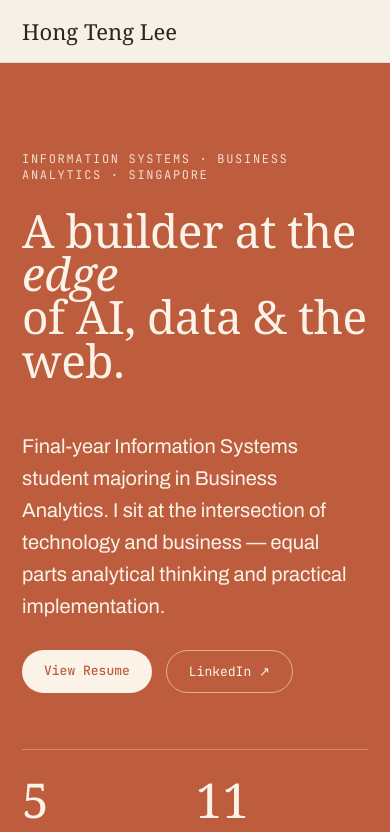
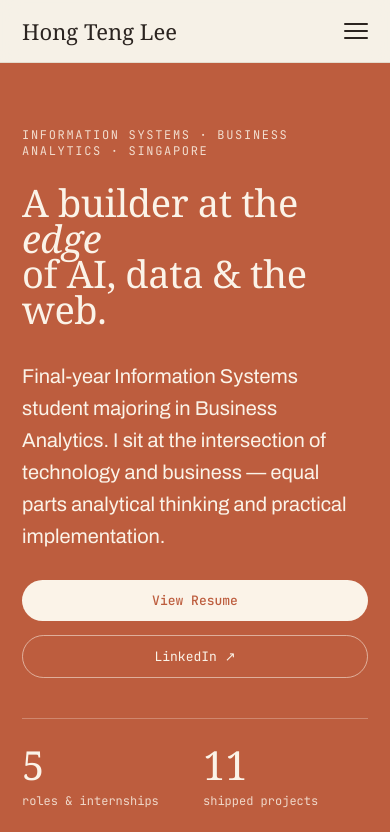
Before and after one commit to htlee1999/HTportfolio, a React (Create React App) app: page / in a window 390 px wide. Shown: the top 832 px of the page. Built offline with nearby package versions, Linux system fonts and the light colour scheme; a web font is replaced by a local one.

Commit message:
mobile optimised

```diff
--- a/public/index.html
+++ b/public/index.html
@@ -4,7 +4,7 @@
     <meta charset="utf-8" />
     <link rel="icon" href="%PUBLIC_URL%/favicon.ico" />
     <meta name="viewport" content="width=device-width, initial-scale=1" />
-    <meta name="theme-color" content="#000000" />
+    <meta name="theme-color" content="#bd5d3e" />
     <meta
       name="description"
       content="Hong Teng Lee's Portfolio"
--- a/src/Portfolio.css
+++ b/src/Portfolio.css
@@ -80,7 +80,7 @@ body { margin: 0; background: var(--cream); }
   justify-content: space-between;
   align-items: center;
 }
-.pf-nav-brand { font-family: var(--serif); font-size: 22px; }
+.pf-nav-brand { font-family: var(--serif); font-size: 22px; color: var(--dark); text-decoration: none; }
 .pf-nav-links {
   display: flex;
   gap: 28px;
@@ -95,6 +95,61 @@ body { margin: 0; background: var(--cream); }
 }
 .pf-nav-links a:hover { color: var(--terra); }
 .pf-nav-links a.is-contact { color: var(--terra); }
+
+/* hamburger — hidden on desktop, shown on mobile */
+.pf-nav-toggle {
+  display: none;
+  flex-direction: column;
+  justify-content: center;
+  gap: 5px;
+  width: 44px;
+  height: 44px;
+  margin: -8px -10px -8px 0;
+  padding: 0 10px;
+  background: none;
+  border: 0;
+  cursor: pointer;
+  z-index: 60;
+}
+.pf-nav-toggle span {
+  display: block;
+  height: 2px;
+  width: 24px;
+  background: var(--dark);
+  border-radius: 2px;
+  transition: transform 0.25s ease, opacity 0.2s ease;
+}
+.pf-nav-toggle.is-open span:nth-child(1) { transform: translateY(7px) rotate(45deg); }
+.pf-nav-toggle.is-open span:nth-child(2) { opacity: 0; }
+.pf-nav-toggle.is-open span:nth-child(3) { transform: translateY(-7px) rotate(-45deg); }
+
+/* full-screen mobile menu overlay */
+.pf-mobile-menu {
+  position: fixed;
+  inset: 0;
+  z-index: 55;
+  background: rgba(246, 241, 231, 0.97);
+  backdrop-filter: blur(8px);
+  opacity: 0;
+  pointer-events: none;
+  transition: opacity 0.3s ease;
+  display: flex;
+  align-items: center;
+  justify-content: center;
+}
+.pf-mobile-menu.is-open { opacity: 1; pointer-events: auto; }
+.pf-mobile-menu ul { list-style: none; margin: 0; padding: 0; text-align: center; }
+.pf-mobile-menu li { margin: 4px 0; }
+.pf-mobile-menu a {
+  display: block;
+  font-family: var(--serif);
+  font-size: 40px;
+  color: var(--dark);
+  text-decoration: none;
+  padding: 12px 24px;
+  transition: color 0.2s;
+}
+.pf-mobile-menu a.is-contact { color: var(--terra); }
 
 /* ---------- Hero ---------- */
 .pf-hero { background: var(--terra); color: var(--paper); }
@@ -456,12 +511,42 @@ a.pf-int-title:hover { color: var(--terra); }
   .pf-footer h2 { font-size: 44px; }
 }
 
+/* switch to the hamburger before the desktop links get cramped */
+@media (max-width: 720px) {
+  .pf-nav-links { display: none; }
+  .pf-nav-toggle { display: flex; }
+
+  /* trim the generous desktop vertical rhythm on phones */
+  .pf-hero-inner { padding-top: 64px; padding-bottom: 48px; }
+  .pf-profile-inner,
+  .pf-exp-inner,
+  .pf-proj-inner,
+  .pf-edu-inner,
+  .pf-int-inner { padding-top: 56px; padding-bottom: 56px; }
+  .pf-footer-inner { padding-top: 60px; padding-bottom: 60px; }
+  .pf-stats { margin-top: 40px; }
+  .pf-hero-row { margin-top: 32px; }
+}
+
 @media (max-width: 640px) {
   :root { --pad: 22px; }
-  .pf-nav-links { display: none; }
   .pf-hero h1 { font-size: 46px; }
   .pf-lead { font-size: 26px; }
   .pf-head { flex-direction: column; align-items: flex-start; gap: 12px; }
+  .pf-mobile-menu a { font-size: 34px; }
+}
+
+/* very small phones */
+@media (max-width: 420px) {
+  .pf-hero h1 { font-size: 38px; }
+  .pf-stats { grid-template-columns: 1fr 1fr; gap: 0 16px; }
+  .pf-stat-val { font-size: 40px; }
+  .pf-hero-cta { flex-direction: column; align-items: stretch; }
+  .pf-btn { text-align: center; }
+  .pf-card-title { font-size: 24px; }
+  .pf-edu-inst { font-size: 24px; }
+  .pf-footer h2 { font-size: 36px; }
+  .pf-mobile-menu a { font-size: 30px; }
 }
 
 /* ---------- Vertical page nav (desktop breadcrumb) ---------- */
--- a/src/Portfolio.js
+++ b/src/Portfolio.js
@@ -66,23 +66,65 @@ const PageNav = () => {
   );
 };
 
-const Nav = () => (
+const NAV_LINKS = [
+  { href: '#profile', label: 'Profile' },
+  { href: '#experience', label: 'Work' },
+  { href: '#projects', label: 'Projects' },
+  { href: '#education', label: 'Education' },
+  { href: '#contact', label: 'Contact', contact: true },
+];
+
+const Nav = () => {
+  const [open, setOpen] = useState(false);
+  const close = useCallback(() => setOpen(false), []);
+
+  // Lock body scroll while the mobile menu is open
+  useEffect(() => {
+    document.body.style.overflow = open ? 'hidden' : '';
+    return () => { document.body.style.overflow = ''; };
+  }, [open]);
+
+  return (
     <nav className="pf-nav">
       <div className="pf-nav-inner">
-      <div className="pf-nav-brand">{profile.name}</div>
+        <a href="#top" className="pf-nav-brand" onClick={close}>{profile.name}</a>
+
         <div className="pf-nav-links">
-        <a href="#profile">Profile</a>
-        <a href="#experience">Work</a>
-        <a href="#projects">Projects</a>
-        <a href="#education">Education</a>
-        <a href="#contact" className="is-contact">Contact</a>
+          {NAV_LINKS.map((l) => (
+            <a key={l.href} href={l.href} className={l.contact ? 'is-contact' : undefined}>
+              {l.label}
+            </a>
+          ))}
         </div>
+
+        <button
+          type="button"
+          className={`pf-nav-toggle${open ? ' is-open' : ''}`}
+          aria-label={open ? 'Close menu' : 'Open menu'}
+          aria-expanded={open}
+          onClick={() => setOpen((v) => !v)}
+        >
+          <span /><span /><span />
+        </button>
+      </div>
+
+      <div className={`pf-mobile-menu${open ? ' is-open' : ''}`} onClick={close}>
+        <ul>
+          {NAV_LINKS.map((l) => (
+            <li key={l.href}>
+              <a href={l.href} className={l.contact ? 'is-contact' : undefined} onClick={close}>
+                {l.label}
+              </a>
+            </li>
+          ))}
+        </ul>
       </div>
     </nav>
   );
+};
 
 const Hero = () => (
-  <header className="pf-hero">
+  <header id="top" className="pf-hero">
     <div className="pf-hero-inner">
       <div className="pf-eyebrow pf-fade">{profile.eyebrow}</div>
       <h1 className="pf-rise">
```
Also changed, not shown: 1 other file (tests, documents, lock files or other folders). Lines whose indentation alone changed are shown as unchanged.
